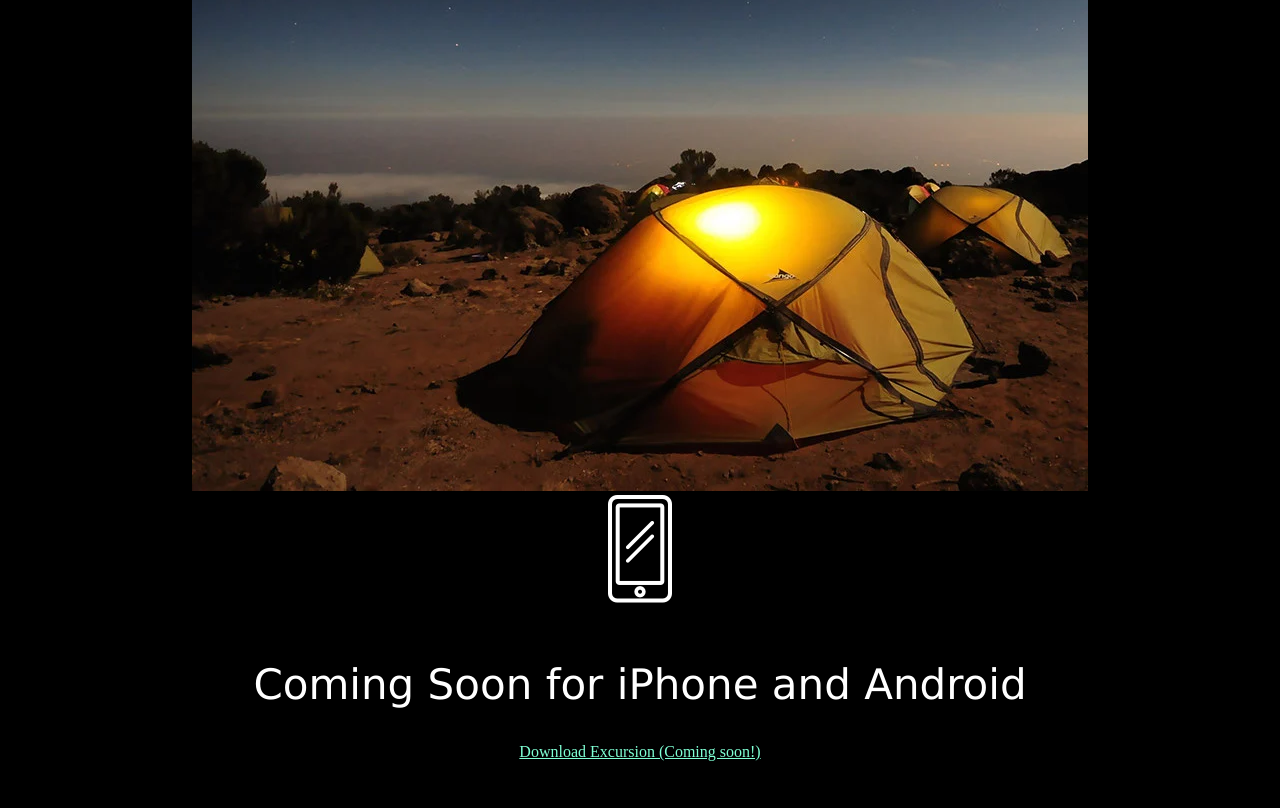
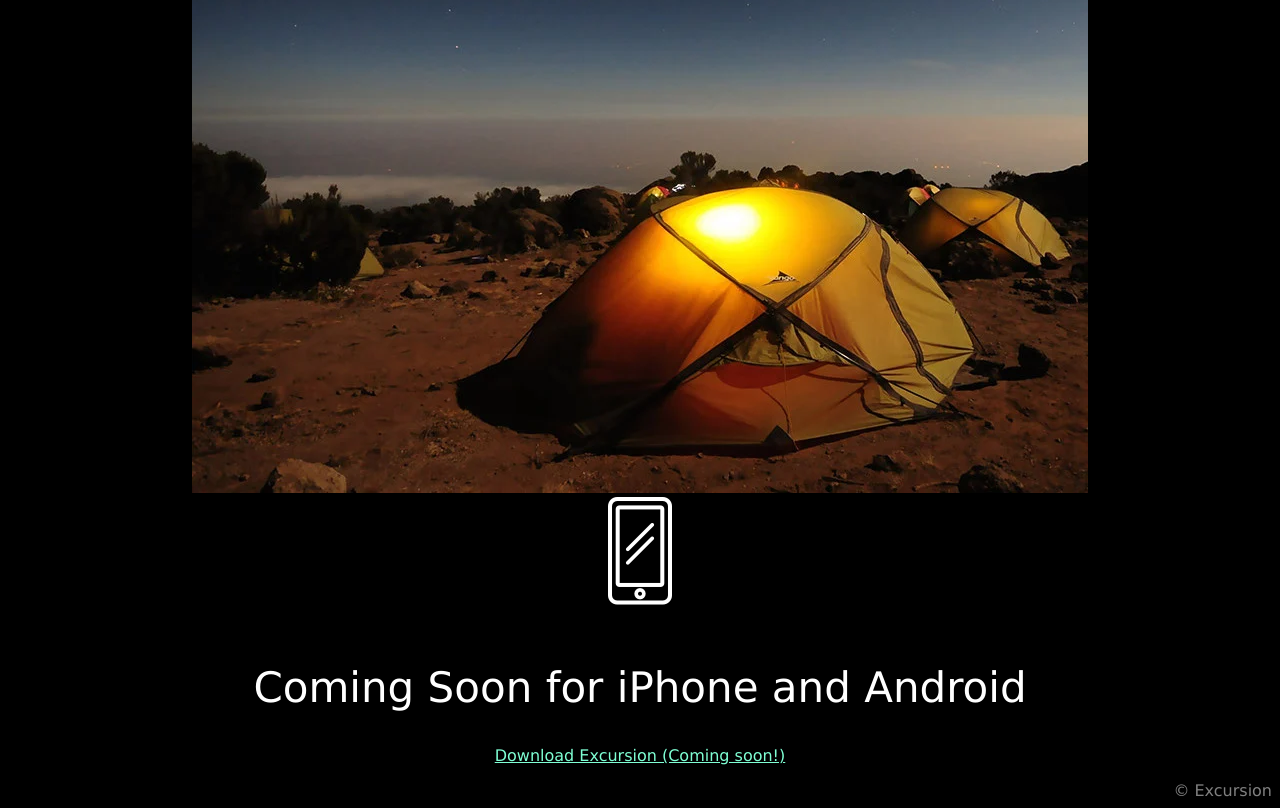
Before and after one commit to ali-salim21/excursion, a plain HTML site: page index.html in a window 1280 px wide. Shown: the part 605-1413 px from the top of the page. Before the commit the page ends 1382 px from the top, so only its background shows below. Drawn offline with Linux system fonts and the light colour scheme.

Commit message:
add footer to index.html & adjuste the fomt in the stylee.css

```diff
--- a/index.html
+++ b/index.html
@@ -24,5 +24,6 @@
             <h2>Coming Soon for iPhone and Android</h2>
             <p><a href="">Download Excursion (Coming soon!)</a></p>
         </section>
+        <footer>© Excursion</footer>
     </body>
 </html>
--- a/resources/css/style.css
+++ b/resources/css/style.css
@@ -1,16 +1,15 @@
 body {
     background-color: black;
+    font-family: Verdana, Geneva, Tahoma, sans-serif;
 }
 
 h1 {
-    font-family: Verdana, Geneva, Tahoma, sans-serif;
     color: white;
     font-size: 50px;
     text-align: center;
 }
 
 h2 {
-    font-family: Verdana, Geneva, Tahoma, sans-serif;
     color: white;
     font-weight: 300;
     font-size: 42px;
@@ -18,7 +17,6 @@ h2 {
 }
 
 h3 {
-    font-family: Verdana, Geneva, Tahoma, sans-serif;
     font-size: 21px;
     color: grey;
     text-align: center;
@@ -34,6 +32,11 @@ a{
     color: aquamarine;
 }
 
+footer {
+    text-align: right;
+    color: grey;
+}
+
 #pic {
     text-align: center;
 }
```
